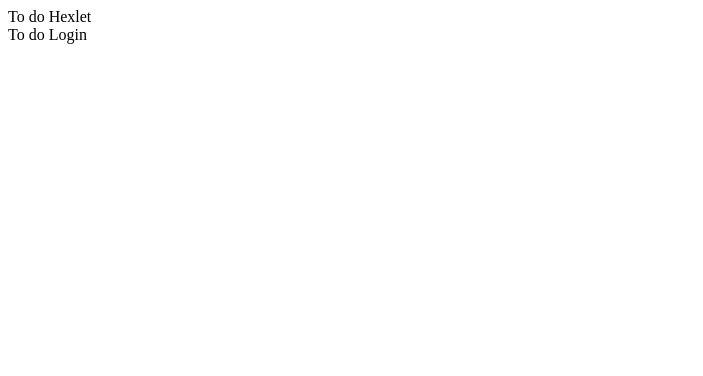
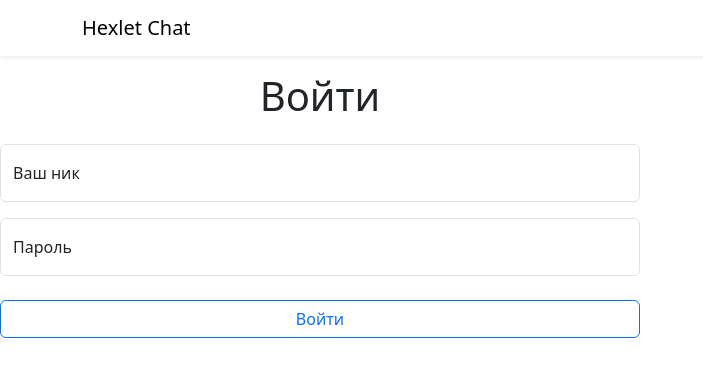
Before and after one commit to pawelmakarewicz/frontend-project-12, a React (Create React App) app in the folder frontend/: page /login in a window 1280 px wide. Shown: the top 376 px of the page, without its empty margins (0-703 px from the left). Built offline with nearby package versions, Linux system fonts and the light colour scheme.

Commit message:
add login form

```diff
--- a/frontend/package.json
+++ b/frontend/package.json
@@ -7,11 +7,14 @@
     "@testing-library/jest-dom": "^5.16.5",
     "@testing-library/react": "^13.4.0",
     "@testing-library/user-event": "^13.5.0",
+    "bootstrap": "^5.3.0",
+    "formik": "^2.4.2",
     "react": "^18.2.0",
     "react-dom": "^18.2.0",
     "react-router-dom": "^6.14.1",
     "react-scripts": "5.0.1",
-    "web-vitals": "^2.1.4"
+    "web-vitals": "^2.1.4",
+    "yup": "^1.2.0"
   },
   "scripts": {
     "start": "react-scripts start",
--- a/frontend/public/index.html
+++ b/frontend/public/index.html
@@ -9,7 +9,7 @@
       name="description"
       content="Web site created using create-react-app"
     />
-    <link rel="apple-touch-icon" href="%PUBLIC_URL%/logo192.png" />
+    <!-- <link rel="apple-touch-icon" href="%PUBLIC_URL%/logo192.png" /> -->
     <!--
       manifest.json provides metadata used when your web app is installed on a
       user's mobile device or desktop. See https://developers.google.com/web/fundamentals/web-app-manifest/
--- a/frontend/src/components/Header.jsx
+++ b/frontend/src/components/Header.jsx
@@ -1,5 +1,11 @@
 export default function Header() {
   return (
-    <div> To do Hexlet</div>
+    <nav className="shadow-sm navbar navbar-expand-lg navbar-light bg-white">
+      <div className="container">
+        <a className="navbar-brand" href="/">
+          Hexlet Chat
+        </a>
+      </div>
+    </nav>
   );
 }
--- /dev/null
+++ b/frontend/src/components/LoginForm.jsx
@@ -0,0 +1,62 @@
+import { useFormik } from 'formik';
+import * as Yup from 'yup';
+
+const initialValues = {
+  username: '',
+  password: '',
+};
+
+const validationSchema = Yup.object().shape({
+  username: Yup.string().min(6, "Username must be at least 6 characters"),
+  password: Yup.string(),
+});
+
+const onSubmit = (values) => {
+  console.log('Form Data', values);
+};
+
+export default function LoginForm() {
+  const formik = useFormik({
+    initialValues,
+    onSubmit,
+    validationSchema,
+  });
+  console.log(formik);
+  return (
+    <form className="col-12 col-md-6 mt-3 mt-mb-0">
+      <h1 className="text-center mb-4">Войти</h1>
+      <div className="form-floating mb-3">
+        <input
+          name="username"
+          autoComplete="username"
+          placeholder="Ваш ник"
+          id="username"
+          className="form-control"
+          required
+          onChange={formik.handleChange}
+          value={formik.values.username}
+        />
+        <label htmlFor="username">Ваш ник</label>
+      </div>
+      <div className="form-floating mb-4">
+        <input
+          name="password"
+          autoComplete="current-password"
+          placeholder="Пароль"
+          type="password"
+          id="password"
+          className="form-control"
+          required
+          onChange={formik.handleChange}
+          value={formik.values.password}
+        />
+        <label className="form-label" htmlFor="password">
+          Пароль
+        </label>
+      </div>
+      <button type="submit" className="w-100 mb-3 btn btn-outline-primary">
+        Войти
+      </button>
+    </form>
+  );
+}
--- a/frontend/src/components/LoginPage.jsx
+++ b/frontend/src/components/LoginPage.jsx
@@ -1,5 +1,9 @@
+import LoginForm from './LoginForm';
+
 export default function LoginPage() {
   return (
-    <div> To do Login</div>
+    <div>
+      <LoginForm />
+    </div>
   );
 }
--- a/frontend/src/index.jsx
+++ b/frontend/src/index.jsx
@@ -1,6 +1,7 @@
 import React from 'react';
 import ReactDOM from 'react-dom/client';
 import App from './App';
+import 'bootstrap/dist/css/bootstrap.min.css';
 
 const root = ReactDOM.createRoot(document.getElementById('root'));
 root.render(
```
Also changed, not shown: 1 other file (tests, documents, lock files or other folders).
